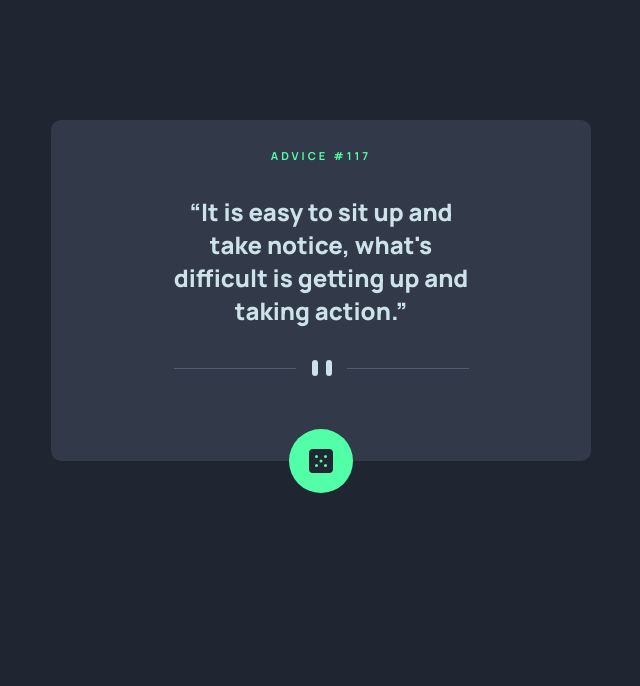
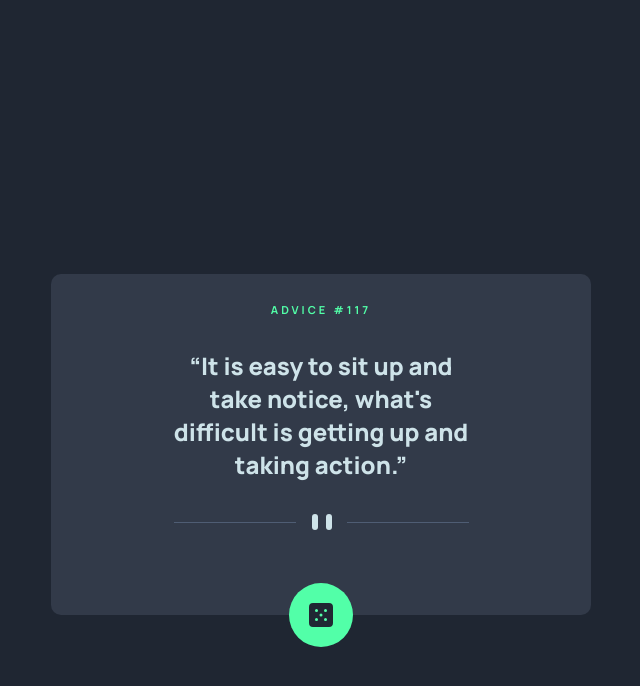
Before and after one commit to RyanNolan1/react-advice-generator, a React (Create React App) app: page / in a window 1280 px wide. Shown: the top 686 px of the page, without its empty margins (319-959 px from the left). Built offline with nearby package versions, Linux system fonts and the light colour scheme.

Commit message:
this will centre align the app for desktop

```diff
--- a/src/index.css
+++ b/src/index.css
@@ -27,7 +27,7 @@ body {
   justify-content: center;
   gap: 2rem;
   width: 100%;
-  max-width:33.75rem;
+  max-width: 33.75rem;
 }
 
 .advice-header {
@@ -63,5 +63,14 @@ body {
 }
 
 .pattern-divider {
-    width:100%;
+  width: 100%;
 }
+
+@media (min-width: 600px) {
+  .app-container {
+    display: flex;
+    flex-direction: column;
+    justify-content: center;
+    padding: 120px 1rem 0 1rem;
+  }
+}
```
